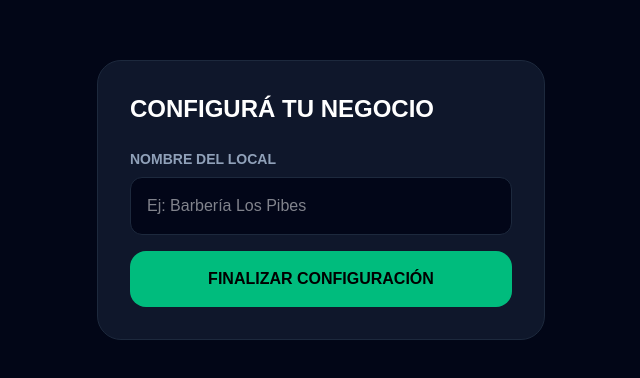
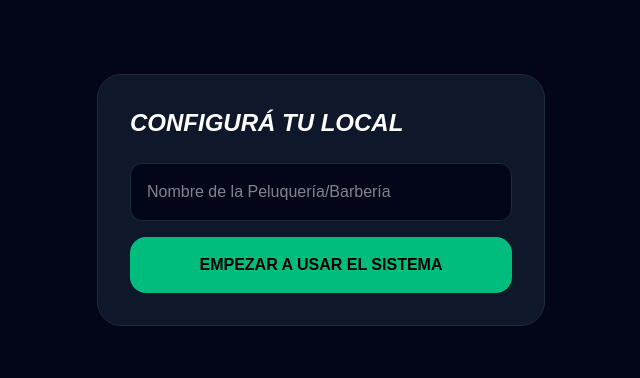
Before and after one commit to Vale-G/turnos-saas, a Next.js app: page /setup-negocio in a window 1280 px wide. Shown: the part 200-578 px from the top of the page, without its empty margins (319-959 px from the left). Built offline with nearby package versions, Linux system fonts and the light colour scheme; no server answers.

Commit message:
Fix: Agregando pagina de setup-negocio para evitar 404

```diff
--- a/app/setup-negocio/page.tsx
+++ b/app/setup-negocio/page.tsx
@@ -1,46 +1,80 @@
 'use client'
-import { useState } from 'react'
+import { useState, useEffect } from 'react'
 import { supabase } from '@/lib/supabase'
 import { useRouter } from 'next/navigation'
 
 export default function SetupNegocio() {
   const [nombre, setNombre] = useState('')
   const [loading, setLoading] = useState(false)
+  const [user, setUser] = useState<any>(null)
   const router = useRouter()
+
+  useEffect(() => {
+    const getUser = async () => {
+      const { data: { user } } = await supabase.auth.getUser()
+      setUser(user)
+    }
+    getUser()
+  }, [])
 
   const handleCreate = async (e: React.FormEvent) => {
     e.preventDefault()
+    if (!user) return
     setLoading(true)
 
-    // Aquí iría la lógica para insertar en la tabla "Negocio"
-    // Por ahora, solo simulamos para que veas que el flujo sigue
-    alert('Negocio creado (Simulado). Ahora deberías ir al Dashboard.')
+    // 1. Insertamos el negocio en la tabla "Negocio"
+    const { data: negocio, error: errorNegocio } = await supabase
+      .from('Negocio')
+      .insert([{
+        nombre: nombre,
+        dueno_id: user.id, // Ojo: verifica si tu columna se llama dueno_id o admin_id
+        plan: 'trial',
+        estado_plan: 'activo'
+      }])
+      .select()
+      .single()
+
+    if (errorNegocio) {
+      console.error(errorNegocio)
+      alert('Error al crear: ' + errorNegocio.message)
+      setLoading(false)
+      return
+    }
+
+    // 2. Vinculamos al usuario con ese negocio en la tabla "perfiles"
+    const { error: errorPerfil } = await supabase
+      .from('perfiles')
+      .update({ negocio_id: negocio.id })
+      .eq('id', user.id)
+
+    if (errorPerfil) {
+      alert('Error al vincular perfil')
+    } else {
+      alert('¡Negocio creado con éxito!')
       router.push('/dashboard')
+    }
     setLoading(false)
   }
 
   return (
     <div className="min-h-screen bg-[#020617] flex flex-col items-center justify-center p-6">
       <div className="bg-slate-900 p-8 rounded-3xl border border-slate-800 w-full max-w-md">
-        <h1 className="text-2xl font-black text-white mb-6 uppercase">Configurá tu Negocio</h1>
+        <h1 className="text-2xl font-black text-white mb-6 uppercase italic">Configurá tu Local</h1>
         <form onSubmit={handleCreate} className="space-y-4">
-          <div>
-            <label className="text-slate-400 text-sm block mb-2 font-bold uppercase">Nombre del Local</label>
           <input
             required
             type="text"
-              className="w-full bg-slate-950 border border-slate-800 rounded-xl p-4 text-white focus:outline-none focus:border-emerald-500"
-              placeholder="Ej: Barbería Los Pibes"
+            className="w-full bg-slate-950 border border-slate-800 rounded-xl p-4 text-white"
+            placeholder="Nombre de la Peluquería/Barbería"
             value={nombre}
             onChange={(e) => setNombre(e.target.value)}
           />
-          </div>
           <button
             type="submit"
             disabled={loading}
             className="w-full bg-emerald-500 text-black font-black py-4 rounded-2xl uppercase hover:scale-105 transition-all disabled:opacity-50"
           >
-            {loading ? 'Cargando...' : 'Finalizar Configuración'}
+            {loading ? 'Guardando...' : 'Empezar a usar el sistema'}
           </button>
         </form>
       </div>
```
Lines whose indentation alone changed are shown as unchanged.
